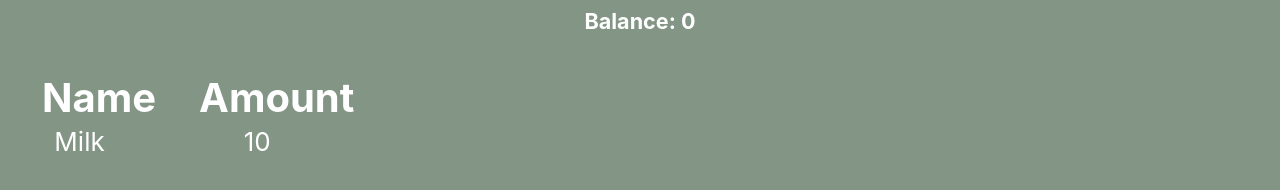
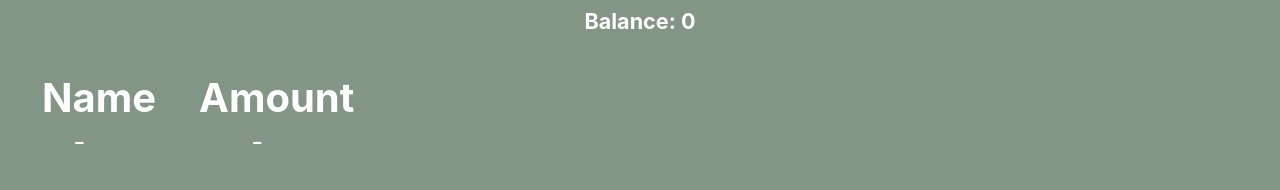
Before and after one commit to talebhammoude/FE21-JS3-taleb-hammoude-homework1, a React (Create React App) app in the folder js3homework1/: page / in a window 1280 px wide. Shown: the part 214-404 px from the top of the page. Built offline with nearby package versions, Linux system fonts and the light colour scheme.

Commit message:
Adding the expense list

```diff
--- a/js3homework1/src/App.js
+++ b/js3homework1/src/App.js
@@ -12,10 +12,14 @@ function App() {
 
 
   if(localStorage.length === 0){
+    localStorage.setItem("expenses", JSON.stringify([{"name": "-" , "amount": "-"}]));
     localStorage.setItem("deposit", 0);
     localStorage.setItem("withdrawn", 0);
     localStorage.setItem("balance", 0);
+
+
   }
+
 
 
 
@@ -36,21 +40,33 @@ function App() {
 
   const handleWithdrawFunc = (e) => {
     e.preventDefault();
+
+    const expArr = JSON.parse(localStorage.getItem("expenses"));
+
     const expenseNameInputValue = document.querySelector(".exp").value;
     const expenseAmountInputValue = document.querySelector(".exp-amount").value;
 
+      localStorage.setItem("withdrawn", parseInt(localStorage.getItem("withdrawn"))+parseInt(expenseAmountInputValue));
+      localStorage.setItem("balance", parseInt(localStorage.getItem("balance"))- expenseAmountInputValue );
 
-    localStorage.setItem("withdrawn", parseInt(localStorage.getItem("withdrawn"))+parseInt(expenseAmountInputValue));
-    localStorage.setItem(expenseNameInputValue, expenseAmountInputValue);
+      expArr.push({"name": expenseNameInputValue, "amount": expenseAmountInputValue});
 
-    localStorage.setItem("balance", parseInt(localStorage.getItem("balance"))- expenseAmountInputValue );
+      localStorage.setItem("expenses", JSON.stringify(expArr));
+
+      console.log(JSON.parse(localStorage.getItem("expenses")));
 
 
-    setTimeout(()=>{
-      window.location.reload();
-    }, 300);
+      setTimeout(()=>{
+        window.location.reload();
+      }, 300);
+
+
+
 
   }
+
+
+
 
 
 
@@ -62,7 +78,7 @@ function App() {
         <Deposit handleDeposit = {handleDepositFunc}/>
         <Withdraw handleWithdraw = {handleWithdrawFunc}/>
         <Info getBudget = {localStorage.getItem("deposit")}   getWithdrawn = {localStorage.getItem("withdrawn")}    getBalance = {localStorage.getItem("balance")}/>
-        <Spendlist/>
+        <Spendlist  theList = {JSON.parse(localStorage.getItem("expenses"))}/>
 
       </header>
     </div>
--- a/js3homework1/src/Components/Info/index.js
+++ b/js3homework1/src/Components/Info/index.js
@@ -10,7 +10,7 @@ class Info extends React.Component {
         <div>
             <h5 className='budget'>Budget: {this.props.getBudget}</h5>
             <h5 className='withdrawn'>Withdrawn:  {this.props.getWithdrawn}</h5>
-            <h5 className='balance'>Balance: {this.props.getBalance}</h5>
+            <h5 className='balance'  value={this.props.getBalance}>Balance: {this.props.getBalance}</h5>
         </div>
       );
     }
--- a/js3homework1/src/Components/Spendlist/index.js
+++ b/js3homework1/src/Components/Spendlist/index.js
@@ -5,7 +5,25 @@ import '../Spendlist/styles.css'
 class Spendlist extends React.Component {
 
 
+
+
     render() {
+
+      const expensesArr = this.props.theList;
+
+      const listItems = expensesArr.map((exp) => {
+        return(
+          <tr>
+            <td>{exp.name}</td>
+            <td>{exp.amount}</td>
+        </tr>
+        )
+
+      })
+
+
+
+
       return (
         <div>
             <table>
@@ -13,10 +31,7 @@ class Spendlist extends React.Component {
                     <th className='th'>Name</th>
                     <th className='th'>Amount</th>
                 </tr>
-                <tr>
-                    <td>Milk</td>
-                    <td>10</td>
-                </tr>
+                {listItems}
             </table>
         </div>
       )
```
